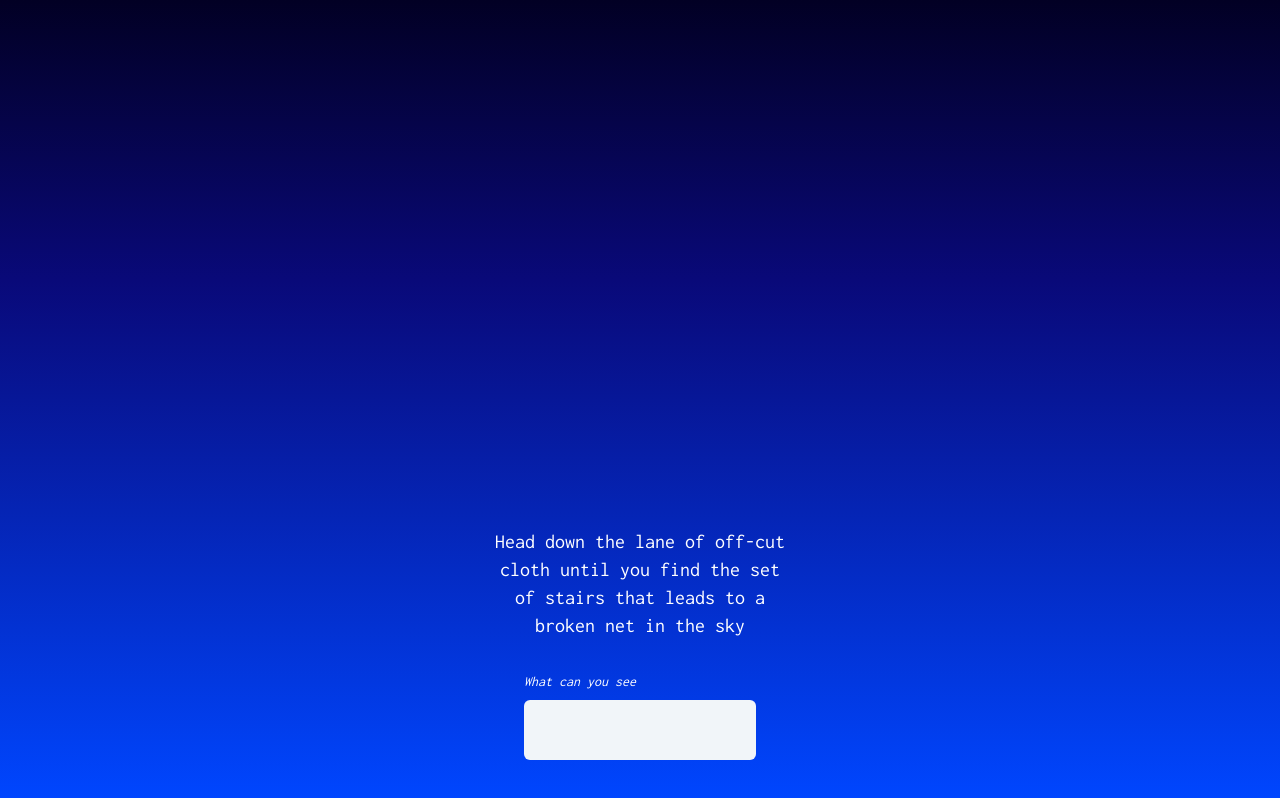
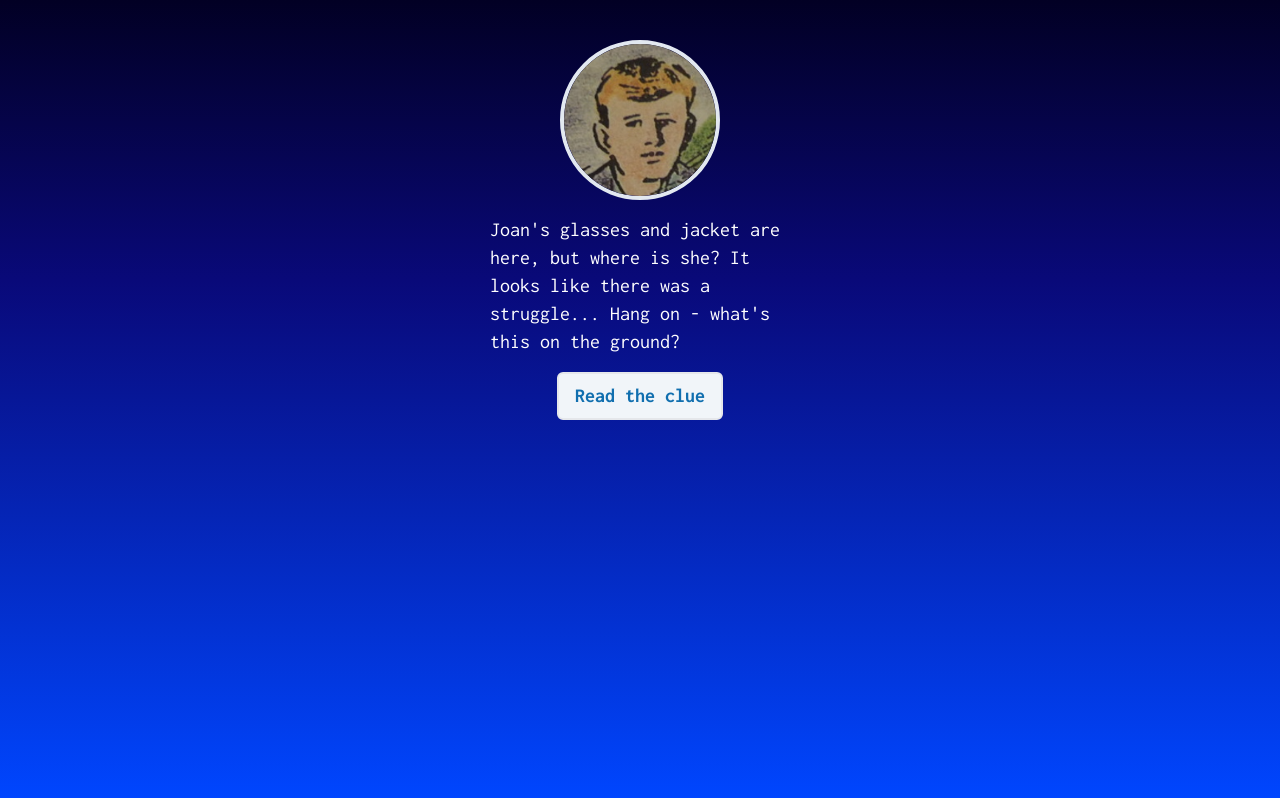
Before and after one commit to gpitot/domhunt, a React (Vite) app: page / in a window 1280 px wide. Built offline with nearby package versions, Linux system fonts and the light colour scheme.

Commit message:
updated questions

```diff
--- a/src/App.tsx
+++ b/src/App.tsx
@@ -28,6 +28,7 @@ export const App: React.FC = () => {
       "timmy.png",
       "U.jpeg",
       "Y.jpeg",
+      "clue.jpeg",
     ];
     images.forEach((image) => {
       new Image().src = image;
@@ -65,7 +66,10 @@ export const App: React.FC = () => {
       )}
 
       {current.type === "question" && (
-        <Layout classes="my-10 text-center justify-end">
+        <Layout classes="mb-10 text-center justify-start">
+          <div className="w-screen max-w-[600px]  overflow-hidden">
+            <img src="clue.jpeg" alt="clue" className="w-full" />
+          </div>
           <Question question={current.clue} />
           <Submit
             handleCorrectGuess={nextQuestion}
--- a/src/Message.tsx
+++ b/src/Message.tsx
@@ -27,7 +27,7 @@ export const Message: React.FC<{
     }, 30);
 
     return () => clearInterval(interval);
-  }, []);
+  }, [text]);
 
   return (
     <section className="flex flex-col items-center space-y-4 w-full">
--- a/src/questions.ts
+++ b/src/questions.ts
@@ -30,8 +30,16 @@ type Screen = {
 
 export const questions: Screen[] = [
   {
+    theme: "#116faf",
+    type: "message",
+    character: "julian.png",
+    message: `Joan's glasses and jacket are here, but where is she? It looks like there was a struggle...
+    Hang on - what's this on the ground?
+    `,
+  },
+  {
     type: "question",
-    clue: "Head down the lane of off-cut cloth until you find the set of stairs that leads to a broken net in the sky",
+    clue: "Head down the lane of spare cloth until you find the set of stairs that leads to a broken net",
     answers: ["hoop", "basketball"],
     theme: "#116faf",
   },
@@ -39,11 +47,15 @@ export const questions: Screen[] = [
   {
     theme: "#116faf",
     type: "message",
+    character: "d.png",
+    message: `Well we found the basketball hoop, now what?
+    `,
+  },
+  {
+    theme: "#116faf",
+    type: "message",
     character: "julian.png",
-    message: `Hello! I'm Julian, I'm glad you found us. We need your help!
-    Someones kidnapped George and we have to rescue her.
-    It looks like she's been able to leave us some clues to help us find her.
-    Here's the first one:
+    message: `Look here - another clue!
     `,
   },
   {
@@ -56,7 +68,7 @@ export const questions: Screen[] = [
     theme: "#116faf",
     type: "message",
     character: "anne.png",
-    message: `What's this on the ground? It looks like George managed to leave us some sort of code book...
+    message: `What's this on the ground? It looks like Joan managed to leave us some sort of code book...
     `,
   },
   {
@@ -74,7 +86,7 @@ export const questions: Screen[] = [
   },
   {
     type: "question",
-    clue: "Follow me across a bridge to visit a distant time",
+    clue: "Follow me across a bridge to visit another era",
     answers: ["obelisk", "pyramid"],
     theme: "#116faf",
   },
@@ -109,7 +121,7 @@ export const questions: Screen[] = [
     theme: "#116faf",
     type: "message",
     character: "anne.png",
-    message: `Another letter! What's George trying to spell?
+    message: `Another letter! What's Joan trying to spell?
     `,
   },
   {
```
Also changed, not shown: public/clue.jpeg (added).
